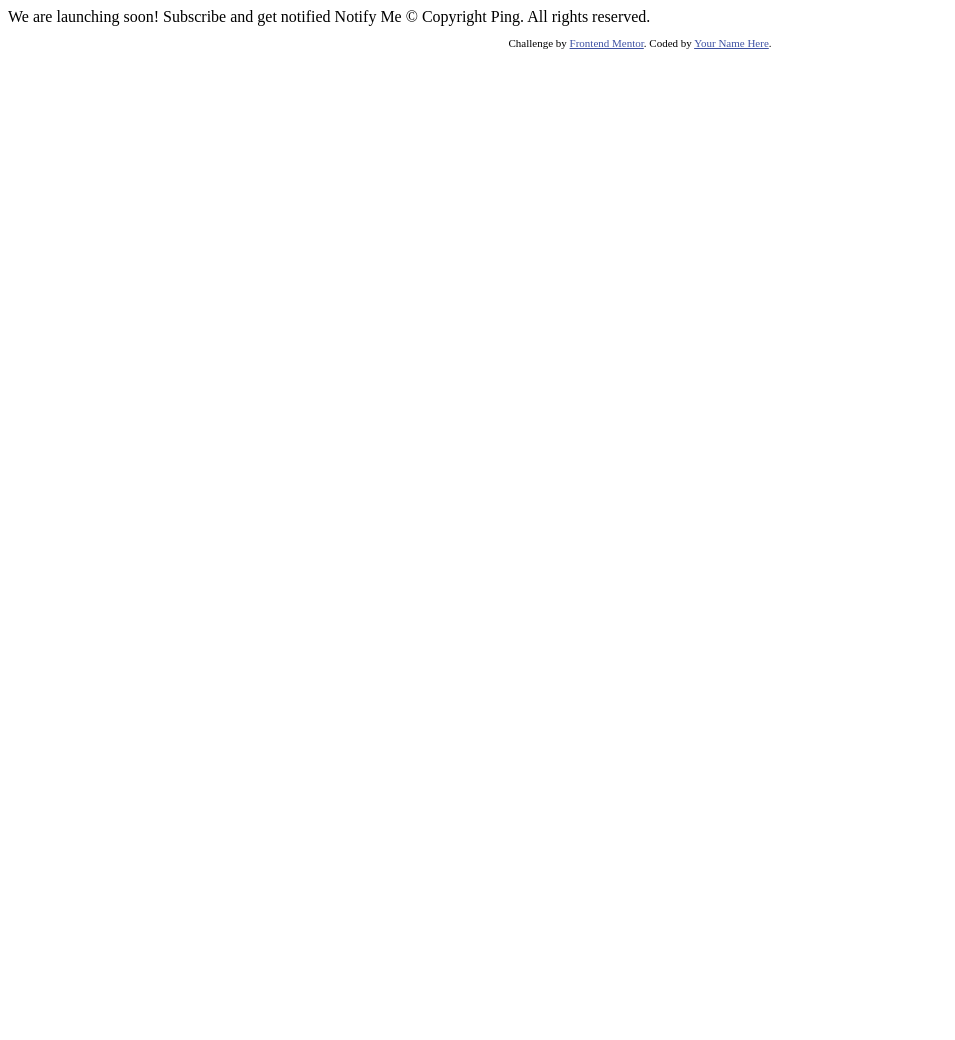
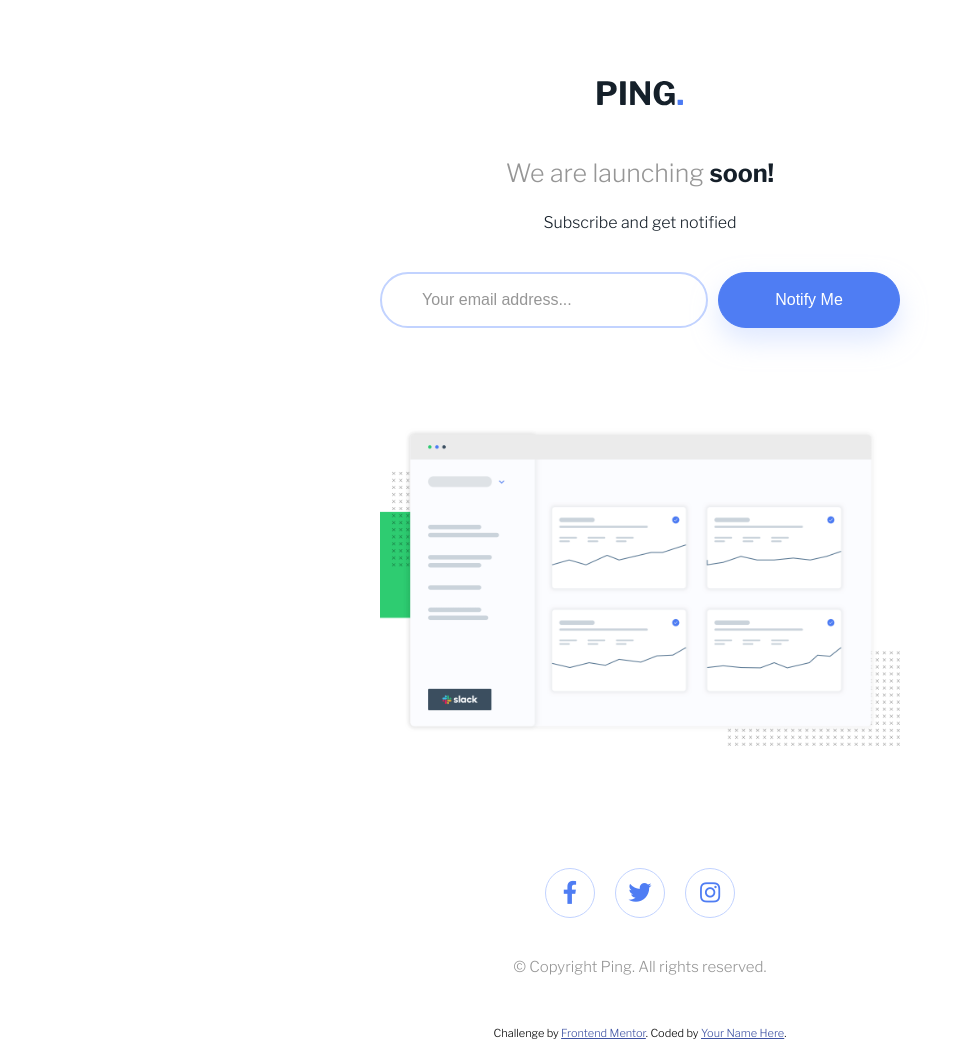
Before and after one commit to robeurve/ping-coming-soon-page, a plain HTML site: page index.html in a window 1280 px wide. Shown: the whole page, without its empty margins (0-955 px from the left). Before the commit the page ends 800 px from the top, so only its background shows below. Drawn offline with nearby package versions, Linux system fonts and the light colour scheme.

Commit message:
layouts terminados

```diff
--- /dev/null
+++ b/css/style.css
@@ -0,0 +1,175 @@
+:root {
+  --blue: hsl(223, 87%, 63%);
+  --pale-blue: hsl(223, 100%, 88%);
+  --light-red: hsl(354, 100%, 66%);
+  --gray: hsl(0, 0%, 59%);
+  --very-dark-blue: hsl(209, 33%, 12%);
+  --font: "Libre Franklin", sans-serif;
+}
+
+html {
+  box-sizing: border-box;
+  font-size: 62.5%;
+}
+
+*,
+*:before,
+*:after {
+  box-sizing: inherit;
+}
+
+* {
+  margin: 0;
+  padding: 0;
+}
+
+body {
+  font-family: var(--font);
+  text-align: center;
+}
+
+h1 {
+  font-size: 2.5rem;
+  font-weight: 300;
+  color: var(--gray);
+}
+
+strong {
+  color: var(--very-dark-blue);
+}
+
+img {
+  max-width: 100%;
+  height: auto;
+}
+
+.input {
+  width: 100%;
+  padding: 1.8rem 4rem;
+  border-radius: 4rem;
+}
+
+input {
+  border: 2px solid var(--pale-blue);
+}
+
+input::placeholder {
+  font-size: 1.6rem;
+  color: var(--gray);
+  font-weight: 300;
+}
+
+button {
+  color: #fff;
+  background-color: var(--blue);
+  border: 1px solid var(--blue);
+  font-size: 1.6rem;
+  box-shadow: 0 13px 26px rgba(193, 211, 255, 0.5);
+  -webkit-box-shadow: 0 13px 26px rgba(193, 211, 255, 0.5);
+  -moz-box-shadow: 0 13px 26px rgba(193, 211, 255, 0.5);
+}
+
+.header {
+  padding: 10rem 4rem;
+}
+
+.headings {
+  margin: 5rem 0 4rem 0;
+  padding: 0 1.3rem;
+}
+
+.headings p {
+  font-size: 1.6rem;
+  margin-top: 2.5rem;
+  font-weight: 300;
+  color: var(--very-dark-blue);
+}
+
+.form {
+  display: flex;
+  flex-direction: column;
+  row-gap: 1rem;
+}
+
+.main-content {
+  padding: 0 4rem;
+  margin-bottom: 12rem;
+}
+
+.social-networks {
+  display: flex;
+  column-gap: 2rem;
+  justify-content: center;
+  margin-bottom: 4rem;
+}
+
+.network {
+  font-size: 2.3rem;
+  width: 5rem;
+  height: 5rem;
+  border-radius: 50%;
+  border: 1px solid var(--pale-blue);
+  display: flex;
+  align-items: center;
+  justify-content: center;
+}
+
+.network a {
+  color: var(--blue);
+}
+
+.copy {
+  font-size: 1.5rem;
+  color: var(--gray);
+  margin-bottom: 5rem;
+}
+
+.attribution {
+  font-size: 11px;
+  text-align: center;
+}
+.attribution a {
+  color: hsl(228, 45%, 44%);
+}
+
+@media screen and (min-width: 768px) {
+  body {
+    max-width: 600px;
+    margin: 0 auto;
+  }
+
+  .header {
+    padding-top: 8rem;
+  }
+
+  .form {
+    flex-direction: row;
+    justify-content: space-between;
+  }
+
+  input.input {
+    width: 63%;
+  }
+
+  button.input {
+    width: 35%;
+  }
+}
+
+@media screen and (min-width: 1366px) {
+  body {
+    max-width: 900px;
+  }
+
+  h1 {
+    font-size: 4.5rem;
+  }
+
+  .headings p {
+    font-size: 2rem;
+  }
+
+  .form {
+    padding: 0 9rem;
+  }
+}
--- a/index.html
+++ b/index.html
@@ -1,33 +1,71 @@
 <!DOCTYPE html>
-<html lang="en">
+<html lang="es">
   <head>
-  <meta charset="UTF-8">
-  <meta name="viewport" content="width=device-width, initial-scale=1.0"> <!-- displays site properly based on user's device -->
+    <meta charset="UTF-8" />
+    <meta name="viewport" content="width=device-width, initial-scale=1.0" />
+    <!-- displays site properly based on user's device -->
 
-  <link rel="icon" type="image/png" sizes="32x32" href="./images/favicon-32x32.png">
-
+    <link
+      rel="icon"
+      type="image/png"
+      sizes="32x32"
+      href="./images/favicon-32x32.png"
+    />
+    <link rel="preconnect" href="https://fonts.googleapis.com" />
+    <link rel="preconnect" href="https://fonts.gstatic.com" crossorigin />
+    <link
+      href="https://fonts.googleapis.com/css2?family=Libre+Franklin:wght@300;600;700&display=swap"
+      rel="stylesheet"
+    />
+    <link
+      rel="stylesheet"
+      href="https://cdnjs.cloudflare.com/ajax/libs/font-awesome/5.9.0/css/all.css"
+      integrity="sha512-vZWT27aGmde93huNyIV/K7YsydxaafHLynlJa/4aPy28/R1a/IxewUH4MWo7As5I33hpQ7JS24kwqy/ciIFgvg=="
+      crossorigin="anonymous"
+    />
     <title>Frontend Mentor | Ping coming soon page</title>
 
-  <!-- Feel free to remove these styles or customise in your own stylesheet 👍 -->
-  <style>
-    .attribution { font-size: 11px; text-align: center; }
-    .attribution a { color: hsl(228, 45%, 44%); }
-  </style>
+    <link rel="stylesheet" href="./css/style.css" />
   </head>
   <body>
+    <header class="header">
+      <img src="./images/logo.svg" alt="" />
 
-  We are launching soon!
+      <div class="headings">
+        <h1>We are launching <strong>soon!</strong></h1>
 
-  Subscribe and get notified
+        <p>Subscribe and get notified</p>
+      </div>
 
-  Notify Me
+      <form action="" class="form">
+        <input class="input" type="text" placeholder="Your email address..." />
+        <button class="input" type="submit">Notify Me</button>
+      </form>
+    </header>
 
-  &copy; Copyright Ping. All rights reserved.
+    <main class="main-content">
+      <img src="./images/illustration-dashboard.png" alt="illustration" />
+    </main>
 
     <footer>
+      <div class="social-networks">
+        <div class="network">
+          <a href="#"><i class="fab fa-facebook-f"></i></a>
+        </div>
+        <div class="network">
+          <a href="#"><i class="fab fa-twitter"></i></a>
+        </div>
+        <div class="network">
+          <a href="#"><i class="fab fa-instagram"></i></a>
+        </div>
+      </div>
+
+      <p class="copy">&copy; Copyright Ping. All rights reserved.</p>
       <p class="attribution">
-      Challenge by <a href="https://www.frontendmentor.io?ref=challenge" target="_blank">Frontend Mentor</a>.
-      Coded by <a href="#">Your Name Here</a>.
+        Challenge by
+        <a href="https://www.frontendmentor.io?ref=challenge" target="_blank"
+          >Frontend Mentor</a
+        >. Coded by <a href="#">Your Name Here</a>.
       </p>
     </footer>
   </body>
```
Lines whose indentation alone changed are shown as unchanged.
